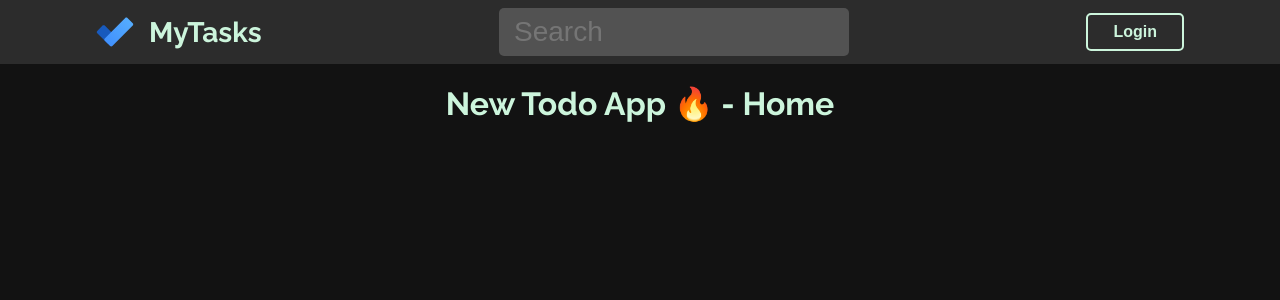
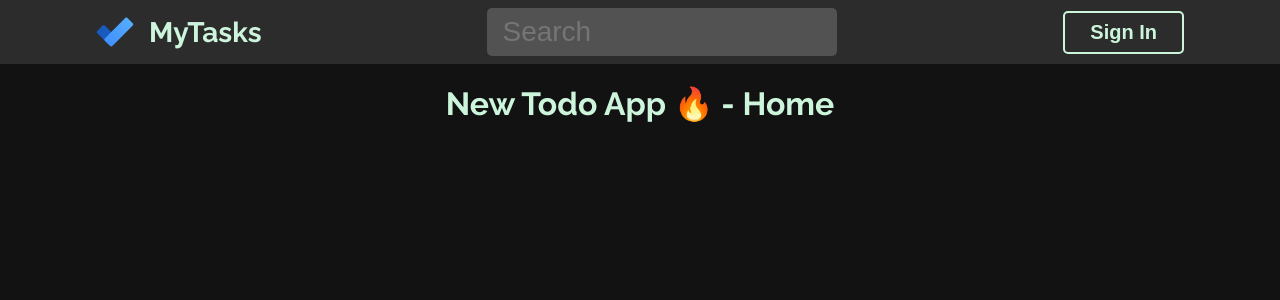
Before and after one commit to Vijendra-Achar/my-tasks, a React (Create React App) app: page / in a window 1280 px wide. Shown: the top 300 px of the page. Built offline with nearby package versions, Linux system fonts and the light colour scheme.

Commit message:
Re-arranged folder structure 📁

```diff
--- a/src/App.js
+++ b/src/App.js
@@ -1,8 +1,8 @@
-import Header from './components/Header';
+import Header from './components/Header/Header';
 
 import { Route, Routes } from 'react-router-dom';
 
-import Home from './pages/Home.jsx';
+import Home from './pages/Home/Home.jsx';
 
 import './App.scss';
 import './scss/_utillities.scss';
--- a/src/components/Header.jsx
+++ b/src/components/Header/Header.jsx
@@ -1,10 +1,10 @@
 import React, { useState } from 'react';
 
-import AppLogo from '../assets/todo.svg';
+import AppLogo from '../../assets/todo.svg';
 
 import './Header.scss';
-import '../scss/_utillities.scss';
-import '../scss/_material-button.scss';
+import '../../scss/_utillities.scss';
+import '../../scss/_material-button.scss';
 
 function Header() {
   const [searchText, setSearchText] = useState('');
@@ -37,7 +37,7 @@ function Header() {
 
         {/* Right side of the header */}
         <div className="header-controls">
-          <button className="button">Login</button>
+          <button className="button">Sign In</button>
         </div>
       </div>
     </div>
--- a/src/components/Header.scss
+++ b/src/components/Header/Header.scss
@@ -1,4 +1,4 @@
-@import '../scss/colours';
+@import './../../scss/colours';
 
 .header {
   height: 8vh;
--- a/src/scss/_material-button.scss
+++ b/src/scss/_material-button.scss
@@ -9,7 +9,7 @@
   cursor: pointer;
   border: 2px solid $text-color;
   border-radius: 5px;
-  font-size: 1em;
+  font-size: 1.25em;
   font-weight: 600;
 
   transition: all 0.25s;
```
Also changed, not shown: src/pages/Home/Home.jsx (renamed from src/pages/Home.jsx).
